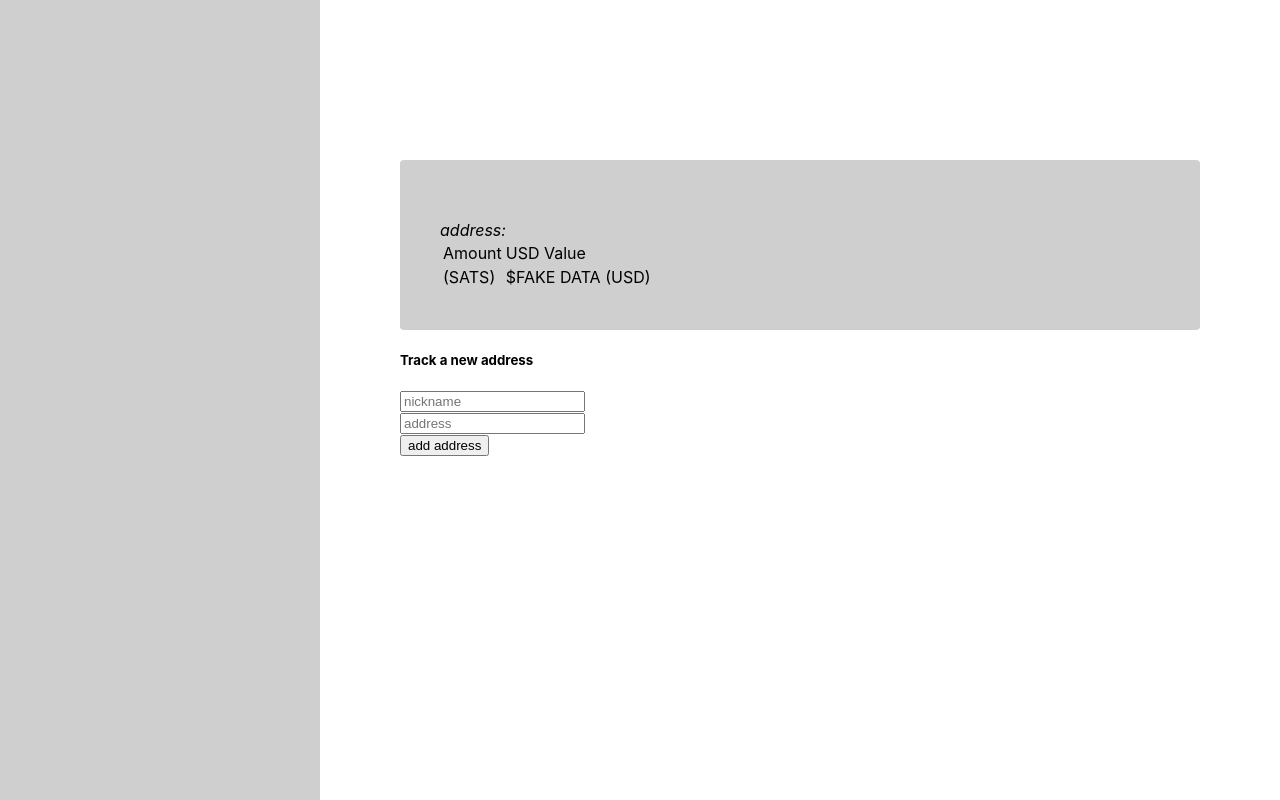
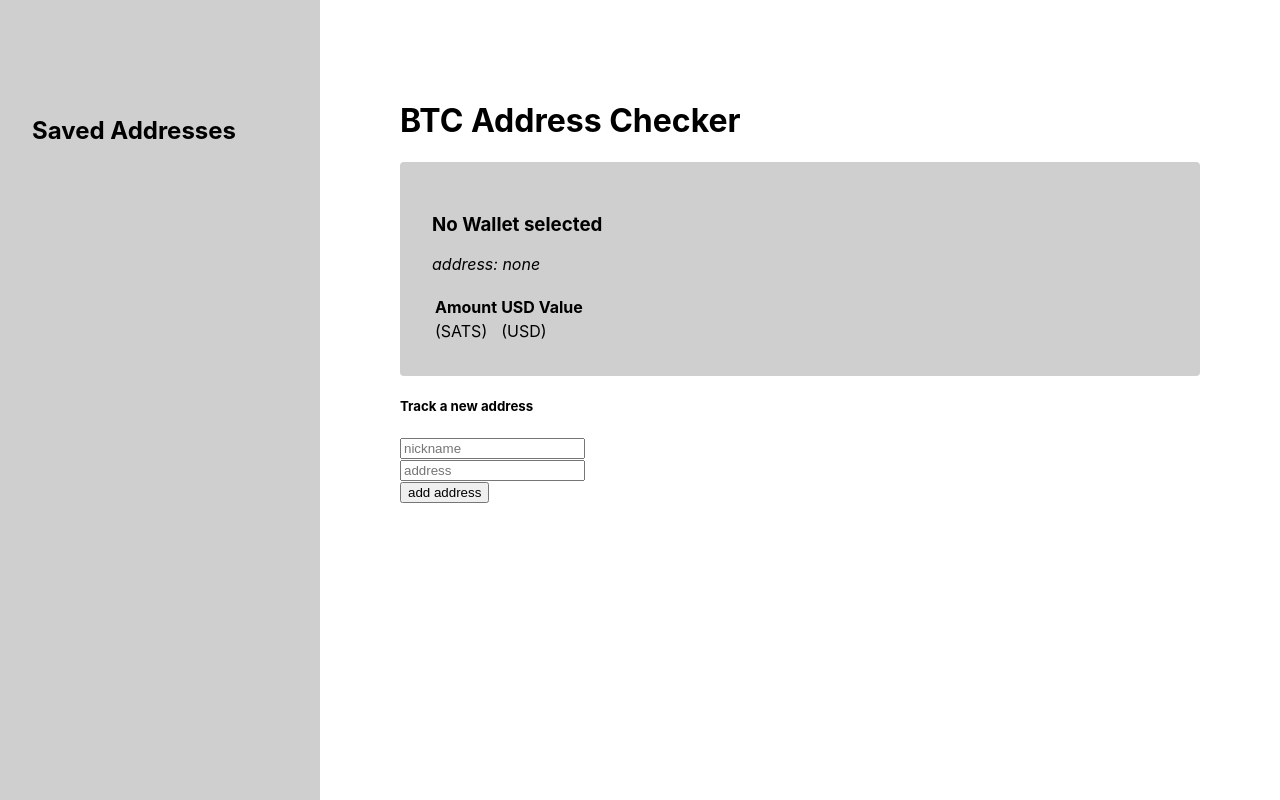
Before and after one commit to DeeterCesler/btc-wallet-tracker, a React (Create React App) app: page / in a window 1280 px wide. Built offline with nearby package versions, Linux system fonts and the light colour scheme.

Commit message:
add a new wallet and it automatically loads and fetches

```diff
--- a/src/App.js
+++ b/src/App.js
@@ -9,20 +9,19 @@ const useStyles = makeStyles({
   leftColumn: {
     backgroundColor: '#cfcfcf',
     minHeight: '100vh',
-    padding: '10rem 2rem',
+    padding: '6rem 2rem',
   },
   rightColumn: {
     minHeight: '100vh',
-    padding: '10rem 5rem',
+    padding: '5rem 5rem',
   },
   walletContainer: {
     borderRadius: '4px',
     backgroundColor: '#cfcfcf',
-    padding: '2.5rem'
+    padding: '2rem'
   },
   sidebar: {
     fontSize: '1rem',
-    margin: '1rem',
     alignItems: 'vertical',
     '& svg': {
       height: '1rem'
@@ -37,48 +36,42 @@ const useStyles = makeStyles({
 
 const apiUrl = "https://api.blockcypher.com/v1/btc/main/addrs/";
 
-const localStorageSim = [
-  {
-    nickname: 'wallet 1' || '',
-    type: 'wallet' || 'group',
-    address: 12345 || '',
-  },
-  {
-    nickname: 'wallet nickname 2' || '',
-    type: 'wallet' || 'group',
-    address: 67890 || '',
-  },
-];
-
 
 function App() {
   // const [wallet, setWallet] = useState(wallets ? wallets[0] : null);
-  const [wallet, setWallet] = useState( [0]);
-  const [storedAddys, setStoredAddys] = useState(localStorageSim);
+  const [wallet, setWallet] = useState({
+    nickname: 'No Wallet selected',
+    type: 'wallet',
+    address: 'none'
+  });
+  const [storedAddys, setStoredAddys] = useState([wallet]);
   const [newAddy, setNewAddy] = useState({nickname: '', address: null});
-  const [balance, setBalance] = useState('');
+  const [balance, setBalance] = useState(0);
   const classes = useStyles();
 
   const handleWalletSelect = async (address) => {
-    const w = storedAddys.find(w => address === w.address)
+    const w = storedAddys?.find(w => address === w.address)
     const info = await getAddressInfo(address)
     setWallet(w);
     setBalance(info.balance);
   }
 
   const getAddressInfo = async (address) => {
-    const info = await fetch(apiUrl + address,{
-      headers:{
-        'Content-Type': 'application/json'
-      },
-    });
-    return await info.json();
+    console.log('before')
+    if (address.toString().length > 6) {
+      console.log('then')
+      const info = await fetch(apiUrl + address);
+      console.log('here?')
+      return await info.json();
+    }
+    else return wallet;
   }
 
   const getSavedAddys = async () => {
     const addys = await localStorage.getItem('addresses');
     const parsedAddys = await JSON.parse(addys);
-    setStoredAddys(parsedAddys);
+    await setStoredAddys(parsedAddys);
+    await handleWalletSelect(storedAddys[storedAddys.length - 1].address);
   }
 
   useEffect(()=>{
@@ -87,11 +80,11 @@ function App() {
 
   const handleAddWallet = (e) => {
     e.preventDefault();
-    console.log('current')
-    const current = localStorage.getItem('addresses')
-    const updated = current ? [...current, newAddy] : [newAddy];
-    console.log(updated)
+    const JSONaddys = localStorage.getItem('addresses');
+    const parsedAddys = JSON.parse(JSONaddys);
+    const updated = parsedAddys ? [...parsedAddys, newAddy] : [newAddy];
     localStorage.setItem('addresses', JSON.stringify(updated));
+    getSavedAddys();
   }
 
   const updateAddress = (field, value) => {
@@ -103,28 +96,34 @@ function App() {
     <Box style={{minHeight: '100%'}}>
       <Grid container>
         <Grid className={classes.leftColumn} item xs={3}>
+          <h2>Saved Addresses</h2>
           {storedAddys?.map((w)=> {
-            return <div className={classes.sidebar} onClick={()=>handleWalletSelect(w.address)} name={w.address.toString()} key={w.address}>
+            return <div className={classes.sidebar} onClick={()=>handleWalletSelect(w.address)} name={w?.address?.toString()} key={w.address}>
               <AccountBalanceWalletIcon/>
               <span>{w.nickname}</span>
             </div>
           })}
         </Grid>
         <Grid item xs={9} className={classes.rightColumn}>
+          <h1>BTC Address Checker</h1>
           <div className={classes.walletContainer}>
-            <h2>{wallet.nickname}</h2>
+            <h3>{wallet.nickname}</h3>
             <i>address: {wallet.address}</i>
+            <br/>
+            <br/>
             <table className={classes.transactions}>
               <thead>
-                {/* <td>Date</td> */}
-                <td>Amount</td>
-                <td>USD Value</td>
+                <tr>
+                  {/* <td>Date</td> */}
+                  <th>Amount</th>
+                  <th>USD Value</th>
+                </tr>
               </thead>
               <tbody>
                 <tr>
                   {/* <td>4-22-2022</td> */}
                   <td>{balance} (SATS)</td>
-                  <td>$FAKE DATA (USD)</td>
+                  <td>{balance} (USD)</td>
                 </tr>
               </tbody>
             </table>
```
